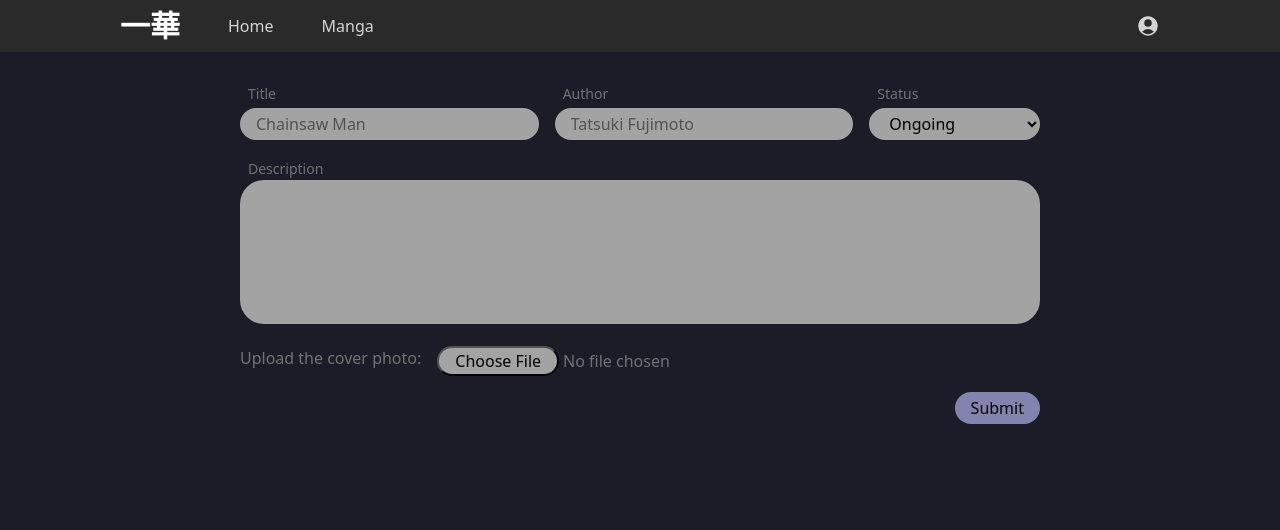
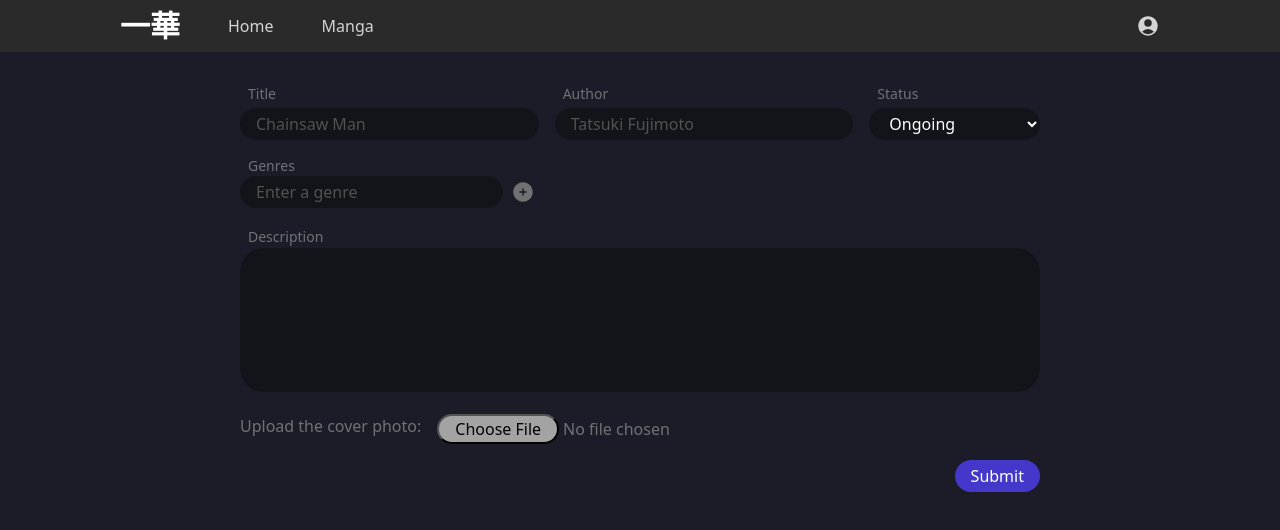
Before and after one commit to riru12/ichika, a SvelteKit app: page /manga/new in a window 1280 px wide. Shown: the top 530 px of the page. Built offline with nearby package versions, Linux system fonts and the light colour scheme.

Commit message:
genre addition through manga entry creation

```diff
--- a/src/routes/manga/+page.svelte
+++ b/src/routes/manga/+page.svelte
@@ -9,18 +9,28 @@
     <div class="manga-list">
         {#each data.mangaList.mangas as manga}
             <div class="flex flex-row gap-4">
-                <a href={`/manga/${manga._id}`}>
+                <a href={`/manga/${manga._id}`} class="max-h-48">
                     <CldImage width="500" height="750" src={`${manga._id}/${manga.coverImg}`} alt={`${manga.title} Cover`} class="rounded"/>
                 </a>
                 <div>
                     <h2><a href={`/manga/${manga._id}`}>{manga.title}</a></h2>
                     <h3 class="text-neutral-600">{manga.author}</h3>
                     <p>{manga.desc}</p>
+                    <div class="flex flex-row gap-2 mt-4 flex-wrap">
+                        {#each manga.genres as genre}
+                            <div class="text-sm bg-neutral-800 px-3 py-1 rounded-xl">{genre}</div>
+                        {/each}
+                    </div>
                 </div>
             </div>
         {/each}
     </div>
     <div class="fixed right-10 bottom-10">
-        <a class="px-4 py-2 bg-[#9696c8d9] text-black rounded-3xl" href="/manga/new">Add New Manga</a>
+        <a class="px-4 py-2 bg-indigo-700 flex flex-row items-center gap-3 text-white hover:brightness-125 rounded-3xl" href="/manga/new">
+            <svg xmlns="http://www.w3.org/2000/svg" viewBox="0 0 16 16" fill="currentColor" class="size-4">
+                <path d="M8.75 3.75a.75.75 0 0 0-1.5 0v3.5h-3.5a.75.75 0 0 0 0 1.5h3.5v3.5a.75.75 0 0 0 1.5 0v-3.5h3.5a.75.75 0 0 0 0-1.5h-3.5v-3.5Z" />
+            </svg>
+            Add New Manga
+        </a>
     </div>
 </section>
--- a/src/routes/manga/[mangaId]/+page.svelte
+++ b/src/routes/manga/[mangaId]/+page.svelte
@@ -14,9 +14,9 @@
 
 <section class="flex flex-col items-center mt-8 gap-8">
     <div class="flex md:flex-row flex-col w-3/4 2xl:w-1/2 md:gap-6 gap-4">
-        <div class="aspect-[5/7.5] md:flex-shrink-0">
+        <a href={`/manga/${data.manga._id}`} class="aspect-[5/7.5] md:flex-shrink-0 max-h-64 min-h-64">
             <CldImage width="500" height="750" src={`${data.manga._id}/${data.manga.coverImg}`} alt={`${data.manga.title} Cover`} class="rounded"/>
-        </div>
+        </a>
         <div class="flex flex-col justify-around gap-8">
             <div>
                 <h2 class="text-3xl font-bold text-white">{data.manga.title}</h2>
@@ -29,7 +29,7 @@
                 </div>
             </div>
             <div class="flex flex-row gap-2 flex-wrap">
-                <a href={`/`} class="w-min md:basis-0 basis-full whitespace-nowrap bg-indigo-700 px-4 py-2 rounded-xl flex flex-row gap-2 items-center justify-center hover:brightness-125">
+                <a href={`/manga/`} class="w-min md:basis-0 basis-full whitespace-nowrap bg-indigo-700 px-4 py-2 rounded-xl flex flex-row gap-2 items-center justify-center hover:brightness-125">
                     <svg xmlns="http://www.w3.org/2000/svg" viewBox="0 0 16 16" fill="white" class="w-5 h-5">
                         <path d="M7.25 3.688a8.035 8.035 0 0 0-4.872-.523A.48.48 0 0 0 2 3.64v7.994c0 .345.342.588.679.512a6.02 6.02 0 0 1 4.571.81V3.688ZM8.75 12.956a6.02 6.02 0 0 1 4.571-.81c.337.075.679-.167.679-.512V3.64a.48.48 0 0 0-.378-.475 8.034 8.034 0 0 0-4.872.523v9.268Z" />
                     </svg>
--- a/src/routes/manga/manga.css
+++ b/src/routes/manga/manga.css
@@ -1,12 +1,12 @@
 .manga-list{
     display: grid;
     grid-template-columns: repeat(1, minmax(0, 1fr));
-    gap: 1rem;
+    gap: 2.5rem;
 }
 
 .manga-list > div > a{
     aspect-ratio: 5 / 7.5;
-    max-height: 12rem;
+    /* max-height: 12rem; */
     flex-shrink:0;
 }
 
--- a/src/routes/manga/new/+page.svelte
+++ b/src/routes/manga/new/+page.svelte
@@ -1,33 +1,75 @@
+<script lang="ts">
+    function genreHandler(){
+        const genreInput = document.getElementById('genre-input') as HTMLInputElement;
+        const inp = genreInput?.value;
+        if (inp){
+            const genreList = document.getElementById('genre-list');
+            const genreItemWrapper = document.createElement('div');
+            genreItemWrapper.classList.add('flex', 'flex-row', 'bg-neutral-600', 'px-1', 'py-1', 'rounded-xl')
+
+            const genreItem = document.createElement('input');
+            genreItem.classList.add('text-sm', 'bg-neutral-600', 'text-neutral-300', 'text-center', 'pointer-events-none')
+            genreItem!.type = "text";
+            genreItem!.size = inp.length+1;
+            genreItem!.value = inp;
+            genreItem!.name = "genres[]";
+            genreItem!.readOnly = true;
+
+            const genreDel = document.createElement('button');
+            genreDel.innerHTML = "<svg xmlns='http://www.w3.org/2000/svg' viewBox='0 0 16 16' fill='currentColor' class='size-4'><path d='M5.28 4.22a.75.75 0 0 0-1.06 1.06L6.94 8l-2.72 2.72a.75.75 0 1 0 1.06 1.06L8 9.06l2.72 2.72a.75.75 0 1 0 1.06-1.06L9.06 8l2.72-2.72a.75.75 0 0 0-1.06-1.06L8 6.94 5.28 4.22Z' /></svg>"
+            genreDel.onclick = function () {
+                genreList?.removeChild(genreItemWrapper);
+            };
+
+            genreItemWrapper.appendChild(genreItem);
+            genreItemWrapper.appendChild(genreDel);
+            genreList?.appendChild(genreItemWrapper);
+            genreInput!.value = '';
+        }
+    }
+</script>
+
 <section class="mx-12 md:mx-24 xl:mx-60 2xl:mx-96 py-8">
     <form action="http://localhost:3000/api/manga/new" method="post" id="new-manga" enctype='multipart/form-data'>
         <div class="flex flex-col gap-4">
             <div class="flex flex-row gap-4 w-full flex-wrap">
                 <div class="flex flex-col gap-1 flex-grow">
                     <label for="title" class="text-sm ml-2">Title</label>
-                    <input type="text" id="title" name="title" placeholder="Chainsaw Man" class="rounded-3xl px-4 py-1 bg-neutral-400 placeholder:text-neutral-600 text-black">
+                    <input type="text" id="title" name="title" placeholder="Chainsaw Man" class="rounded-3xl px-4 py-1 bg-[#13131a] text-white placeholder:text-neutral-600 ">
                 </div>
                 <div class="flex flex-col gap-1 flex-grow">
                     <label for="author" class="text-sm ml-2">Author</label>
-                    <input type="text" id="author" name="author" placeholder="Tatsuki Fujimoto" class="rounded-3xl px-4 py-1 bg-neutral-400 placeholder:text-neutral-600 text-black">
+                    <input type="text" id="author" name="author" placeholder="Tatsuki Fujimoto" class="rounded-3xl px-4 py-1 bg-[#13131a] text-white placeholder:text-neutral-600">
                 </div>
                 <div class="flex flex-col gap-1 flex-grow">
                     <label for="status" class="text-sm ml-2">Status</label>
-                    <select id="status" name="status" class="rounded-3xl px-4 py-1 bg-neutral-400 text-black">
+                    <select id="status" name="status" class="rounded-3xl px-4 py-1 bg-[#13131a] text-white">
                         <option value="Ongoing">Ongoing</option>
                         <option value ="Completed">Completed</option>
                     </select>
                 </div>
             </div>
+            <div class="flex flex-col">
+                <label for="genres" class="text-sm ml-2">Genres</label>
+                <div id="genre-list" class="flex flex-row items-center gap-2">
+                    <input id="genre-input" type="text" placeholder="Enter a genre" class="rounded-3xl px-4 py-1 bg-[#13131a] text-white placeholder:text-neutral-600 w-min">
+                    <button on:click={genreHandler} type="button">
+                        <svg xmlns="http://www.w3.org/2000/svg" viewBox="0 0 24 24" fill="currentColor" class="size-6">
+                            <path fill-rule="evenodd" d="M12 2.25c-5.385 0-9.75 4.365-9.75 9.75s4.365 9.75 9.75 9.75 9.75-4.365 9.75-9.75S17.385 2.25 12 2.25ZM12.75 9a.75.75 0 0 0-1.5 0v2.25H9a.75.75 0 0 0 0 1.5h2.25V15a.75.75 0 0 0 1.5 0v-2.25H15a.75.75 0 0 0 0-1.5h-2.25V9Z" clip-rule="evenodd" />
+                        </svg>
+                    </button>
+                </div>
+            </div>
             <div>
                 <label for="desc" class="text-sm ml-2">Description</label>
-                <textarea id="desc" name="desc" class="w-full rounded-3xl px-4 py-1 bg-neutral-400 text-black h-36 resize-none"></textarea>
+                <textarea id="desc" name="desc" class="w-full rounded-3xl px-4 py-1 bg-[#13131a] text-white h-36 resize-none"></textarea>
             </div>
             <div class="flex flex-row gap-4">
                 <label for="cover">Upload the cover photo:</label>
-                <input type="file" id="cover" name="cover" accept="image/png, image/jpeg" class="file:px-4 file:bg-neutral-400 file:text-black file:rounded-3xl file:cursor-pointer"/>
+                <input type="file" id="cover" name="cover" accept="image/png, image/jpeg" class="file:px-4 file:bg-neutral-400 file:text-black file:rounded-3xl file:cursor-pointer hover:file:brightness-125"/>
             </div>
             <div class="flex justify-end">
-                <button type="submit" form="new-manga" value="Submit" class="px-4 py-1 bg-[#9696c8d9] text-black rounded-3xl">Submit</button>
+                <button type="submit" form="new-manga" value="Submit" class="px-4 py-1 bg-indigo-700 text-white rounded-3xl hover:brightness-125">Submit</button>
             </div>
         </div>
     </form>
```
